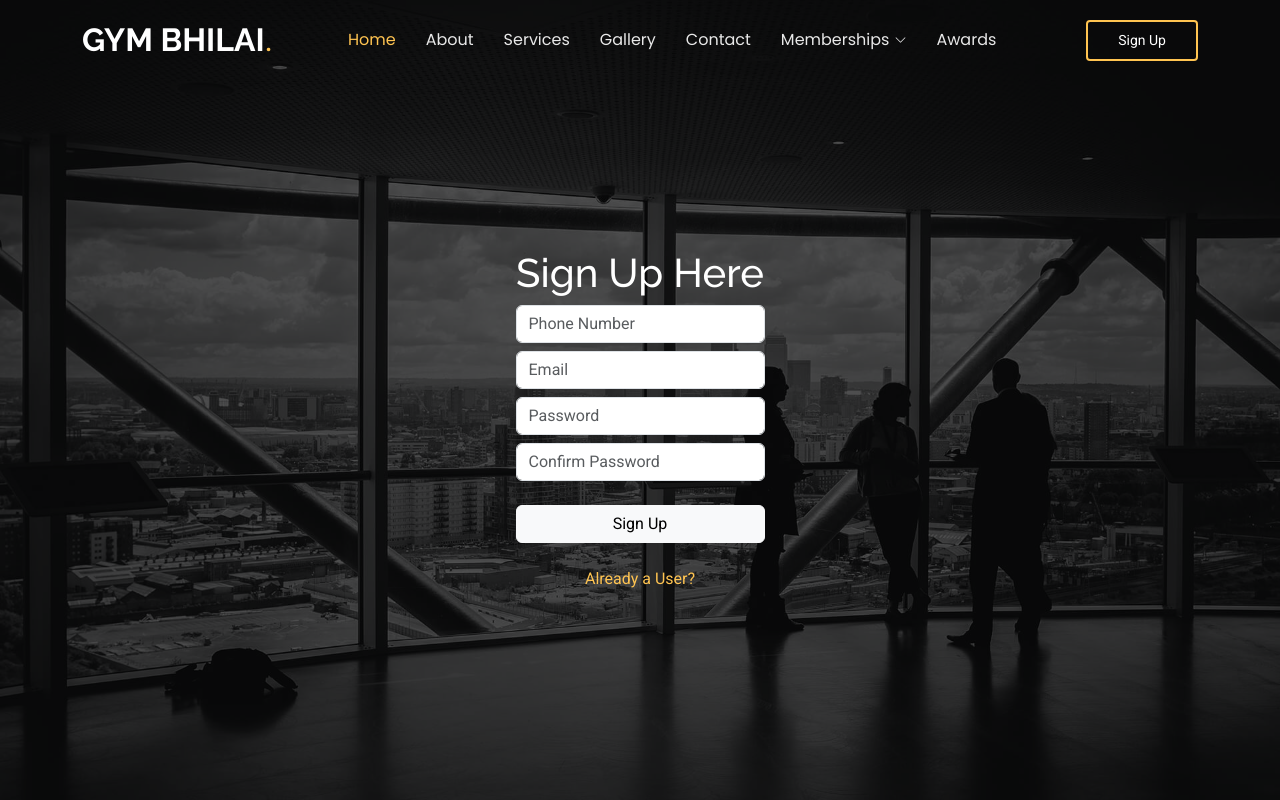
After one commit to Blackbeardpir8/gym-, a Django app: page /signup in a window 1280 px wide. The commit adds this page. Run offline with Django 5.2, Linux system fonts and the light colour scheme; some libraries are stand-ins or nearby versions.

Commit message:
front end of signup and login ready

```diff
--- a/authapp/urls.py
+++ b/authapp/urls.py
@@ -2,5 +2,7 @@ from django.urls import path
 from authapp import views
 
 urlpatterns = [
-    path('',views.Home,name = "Home")
+    path('',views.Home,name = "Home"),
+    path('signup',views.signup,name="signup"),
+    path('login',views.handlelogin,name="handlelogin")
 ]
--- a/authapp/views.py
+++ b/authapp/views.py
@@ -3,3 +3,9 @@ from django.shortcuts import render
 # Create your views here.
 def Home(request):
     return render (request, "index.html")
+
+def signup(request):
+    return render(request ,"signup.html" )
+
+def handlelogin(request):
+    return render(request, "login.html")
--- /dev/null
+++ b/templates/base.html
@@ -0,0 +1,127 @@
+{% load static %}
+<!DOCTYPE html>
+<html lang="en">
+
+<head>
+  <meta charset="utf-8">
+  <meta content="width=device-width, initial-scale=1.0" name="viewport">
+  <title>GYM BHILAI {% block title %}{% endblock title %}</title>
+  <meta name="description" content="">
+  <meta name="keywords" content="">
+
+  <!-- Favicons -->
+  <link href="static/assets/img/favicon.png" rel="icon">
+  <link href="static/assets/img/apple-touch-icon.png" rel="apple-touch-icon">
+
+  <!-- Fonts -->
+  <link href="https://fonts.googleapis.com" rel="preconnect">
+  <link href="https://fonts.gstatic.com" rel="preconnect" crossorigin>
+  <link href="https://fonts.googleapis.com/css2?family=Roboto:ital,wght@0,100;0,300;0,400;0,500;0,700;0,900;1,100;1,300;1,400;1,500;1,700;1,900&family=Poppins:ital,wght@0,100;0,200;0,300;0,400;0,500;0,600;0,700;0,800;0,900;1,100;1,200;1,300;1,400;1,500;1,600;1,700;1,800;1,900&family=Raleway:ital,wght@0,100;0,200;0,300;0,400;0,500;0,600;0,700;0,800;0,900;1,100;1,200;1,300;1,400;1,500;1,600;1,700;1,800;1,900&display=swap" rel="stylesheet">
+
+  <!-- Vendor CSS Files -->
+  <link href="static/assets/vendor/bootstrap/css/bootstrap.min.css" rel="stylesheet">
+  <link href="static/assets/vendor/bootstrap-icons/bootstrap-icons.css" rel="stylesheet">
+  <link href="static/assets/vendor/aos/aos.css" rel="stylesheet">
+  <link href="static/assets/vendor/swiper/swiper-bundle.min.css" rel="stylesheet">
+  <link href="static/assets/vendor/glightbox/css/glightbox.min.css" rel="stylesheet">
+
+  <!-- Main CSS File -->
+  <link href="static/assets/css/main.css" rel="stylesheet">
+
+
+</head>
+
+<body class="index-page">
+
+  <header id="header" class="header d-flex align-items-center fixed-top">
+    <div class="container-fluid container-xl position-relative d-flex align-items-center justify-content-between">
+
+      <a href="/" class="logo d-flex align-items-center me-auto me-lg-0">
+        <!-- Uncomment the line below if you also wish to use an image logo -->
+        <!-- <img src="static/assets/img/logo.png" alt=""> -->
+        <h1 class="sitename">GYM BHILAI</h1>
+        <span>.</span>
+      </a>
+
+      <nav id="navmenu" class="navmenu">
+        <ul>
+          <li><a href="/" class="active">Home<br></a></li>
+          <li><a href="/about">About</a></li>
+          <li><a href="/services">Services</a></li>
+          <li><a href="/Gallery">Gallery</a></li>
+          <li><a href="/Contact">Contact</a></li>
+          <li class="dropdown"><a href="#"><span>Memberships</span> <i class="bi bi-chevron-down toggle-dropdown"></i></a>
+            <ul>
+              <li><a href="#">Enroll</a></li>
+              <li><a href="#">Workouts</a></li>
+              <li><a href="#">Tracker</a></li>
+              <li><a href="#">View Profile</a></li>
+            </ul>
+          </li>
+          <li><a href="/awards">Awards</a></li>
+        </ul>
+        <i class="mobile-nav-toggle d-xl-none bi bi-list"></i>
+      </nav>
+
+      <a class="btn-getstarted" href="/signup">Sign Up</a>
+
+    </div>
+  </header>
+
+  <main class="main">
+
+    <!-- Hero Section -->
+    <section id="hero" class="hero section dark-background">
+
+      <img src="static/assets/img/hero-bg.jpg" alt="" data-aos="fade-in">
+
+      <div class="container">
+
+        <div class="row justify-content-center text-center" data-aos="fade-up" data-aos-delay="100">
+          <div class="col-xl-6 col-lg-8">
+
+
+{% block head %}
+
+
+
+{% endblock head %}
+
+
+</div>
+</div>
+
+
+ {%  block body %}
+
+
+
+
+
+
+ {% endblock body %}
+
+  </main>
+
+  <!-- Scroll Top -->
+  <a href="#" id="scroll-top" class="scroll-top d-flex align-items-center justify-content-center"><i class="bi bi-arrow-up-short"></i></a>
+
+  <!-- Preloader -->
+  <div id="preloader"></div>
+
+  <!-- Vendor JS Files -->
+  <script src="static/assets/vendor/bootstrap/js/bootstrap.bundle.min.js"></script>
+  <script src="static/assets/vendor/php-email-form/validate.js"></script>
+  <script src="static/assets/vendor/aos/aos.js"></script>
+  <script src="static/assets/vendor/swiper/swiper-bundle.min.js"></script>
+  <script src="static/assets/vendor/glightbox/js/glightbox.min.js"></script>
+  <script src="static/assets/vendor/imagesloaded/imagesloaded.pkgd.min.js"></script>
+  <script src="static/assets/vendor/isotope-layout/isotope.pkgd.min.js"></script>
+  <script src="static/assets/vendor/purecounter/purecounter_vanilla.js"></script>
+
+  <!-- Main JS File -->
+  <script src="static/assets/js/main.js"></script>
+
+</body>
+
+</html>
--- a/templates/index.html
+++ b/templates/index.html
@@ -63,7 +63,7 @@
         <i class="mobile-nav-toggle d-xl-none bi bi-list"></i>
       </nav>
 
-      <a class="btn-getstarted" href="index.html#about">Sign In</a>
+      <a class="btn-getstarted" href="/signup">Sign Up</a>
 
     </div>
   </header>
--- /dev/null
+++ b/templates/signup.html
@@ -0,0 +1,47 @@
+{% extends 'base.html' %}
+{% block title %}
+Sign Up
+{% endblock title %}
+
+{% block head %}
+<h1>Sign Up Here</h1>
+
+<div class="container mt-2">
+    <div class="row">
+        <div class="col-md-3"></div>
+        <div class="col-md-6">
+            {% for message in messages %}
+            <div class="alert alert-{{message.tags}} alert-dismissible fade show" role="alert">
+                <strong></strong> {{message}}
+                <button type="button" class="btn-close" data-bs-dismiss="alert" aria-label="Close"></button>
+            </div>
+            {% endfor %}
+
+            <form action="/signup" method="post">{% csrf_token %}
+                <div class="form-group">
+                    <input type="tel" class="form-control mb-2" name="usernumber" placeholder="Phone Number" required>
+                </div>
+
+                <div class="form-group">
+                    <input type="email" class="form-control" name="email" placeholder="Email" required>
+                </div>
+
+                <div class="form-group">
+                    <input type="password" class="form-control mt-2" name="pass1" placeholder="Password" required>
+                </div>
+
+                <div class="form-group">
+                    <input type="password" class="form-control mt-2" name="pass2" placeholder="Confirm Password" required>
+                </div>
+                <br>
+
+                <div class="d-grid gap-2">
+                    <button class="btn btn-light" type="submit">Sign Up</button>
+                </div>
+            </form>
+            <br><a href="/login">Already a User?</a>
+        </div>
+        <div class="col-md-3"></div>
+    </div>
+</div>
+{% endblock head %}
```
Also changed, not shown: templates/login.html (added).
